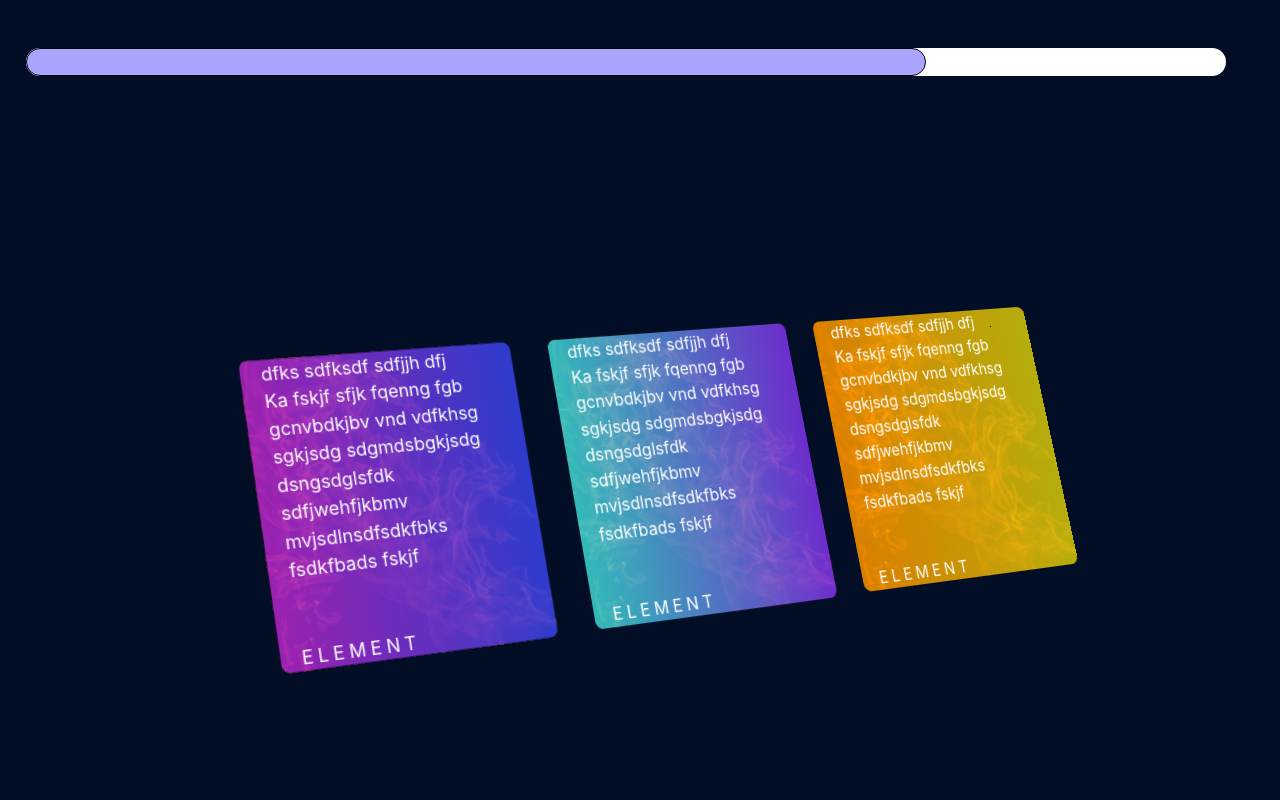
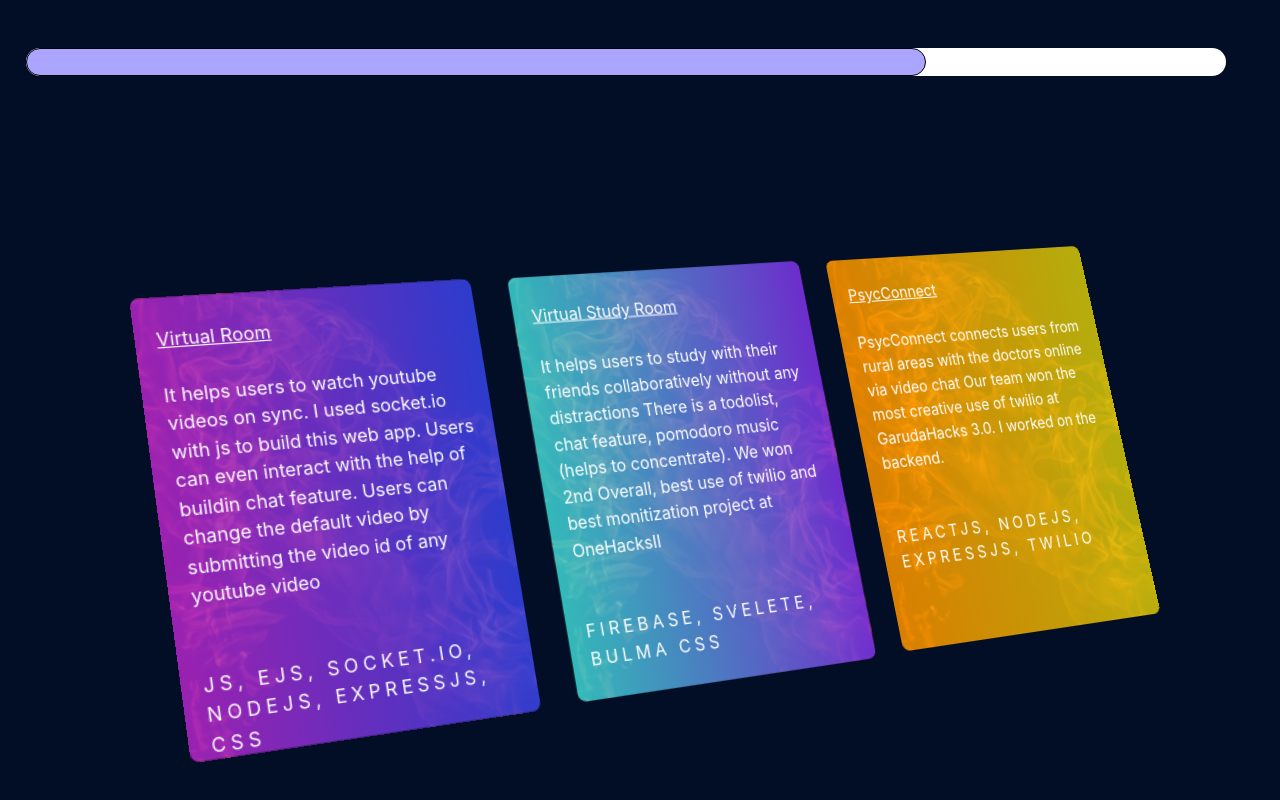
Before and after one commit to KlausMikhaelson/New-portfolio, a React (Create React App) app in the folder client/: page / in a window 1280 px wide. Shown: the part 2281-3081 px from the top of the page. Built offline with nearby package versions, Linux system fonts and the light colour scheme; the HTML template or start-up script is replaced by a standard one.

Commit message:
made minor changes and added 3 projects

```diff
--- a/client/src/components/Projects.css
+++ b/client/src/components/Projects.css
@@ -24,7 +24,7 @@
     color: #ffffff;
     border-radius: 8px;
     padding: 0px 18px;
-    width: 244px;
+    width: 300px;
     transition: 0.5s ease;
     overflow: hidden;
     transform: translate(0);
--- a/client/src/components/Projects.js
+++ b/client/src/components/Projects.js
@@ -8,31 +8,29 @@
     <div className='container'>
       <div className='div-transform'>
         <div className='card card-1'>
-          <h1>dfks sdfksdf sdfjjh dfj</h1>
+        <a style={{padding: "0px"}} target="_blank" href='https://dry-spire-28519.herokuapp.com/' ><u><h1>Virtual Room</h1></u></a>
           <p>
-            Ka fskjf sfjk fqenng fgb gcnvbdkjbv vnd
-            vdfkhsg sgkjsdg sdgmdsbgkjsdg dsngsdglsfdk
-            sdfjwehfjkbmv mvjsdlnsdfsdkfbks fsdkfbads fskjf
+            It helps users to watch youtube videos on sync.
+            I used socket.io with js to build this web app.
+            Users can even interact with the help of buildin chat feature.
+            Users can change the default video by submitting the video id of any youtube video
           </p>
-          <h4>Element</h4>
+          <h4>JS, EJS, Socket.io, Nodejs, Expressjs, CSS</h4>
         </div>
         <div className='card card-2'>
-        <h1>dfks sdfksdf sdfjjh dfj</h1>
+          <a target="_blank" href='https://virtualstudyroom.tech/'><u><h1>Virtual Study Room</h1></u></a>
           <p>
-            Ka fskjf sfjk fqenng fgb gcnvbdkjbv vnd
-            vdfkhsg sgkjsdg sdgmdsbgkjsdg dsngsdglsfdk
-            sdfjwehfjkbmv mvjsdlnsdfsdkfbks fsdkfbads fskjf
+            It helps users to study with their friends collaboratively without any distractions
+            There is a todolist, chat feature, pomodoro music (helps to concentrate). We won 2nd Overall, best use of twilio and best monitization project at OneHacksII
           </p>
-          <h4>Element</h4>
+          <h4>Firebase, Svelete, Bulma CSS</h4>
         </div>
         <div className='card card-3'>
-        <h1>dfks sdfksdf sdfjjh dfj</h1>
+          <a href='https://github.com/Nicholas-Sidharta12365/garudahack-2022'><u><h1>PsycConnect</h1></u></a>
           <p>
-            Ka fskjf sfjk fqenng fgb gcnvbdkjbv vnd
-            vdfkhsg sgkjsdg sdgmdsbgkjsdg dsngsdglsfdk
-            sdfjwehfjkbmv mvjsdlnsdfsdkfbks fsdkfbads fskjf
+          PsycConnect connects users from rural areas with the doctors online via video chat Our team won the most creative use of twilio at GarudaHacks 3.0. I worked on the backend.
           </p>
-          <h4>Element</h4>
+          <h4>ReactJs, Nodejs, Expressjs, Twilio</h4>
         </div>
       </div>
     </div>
```
